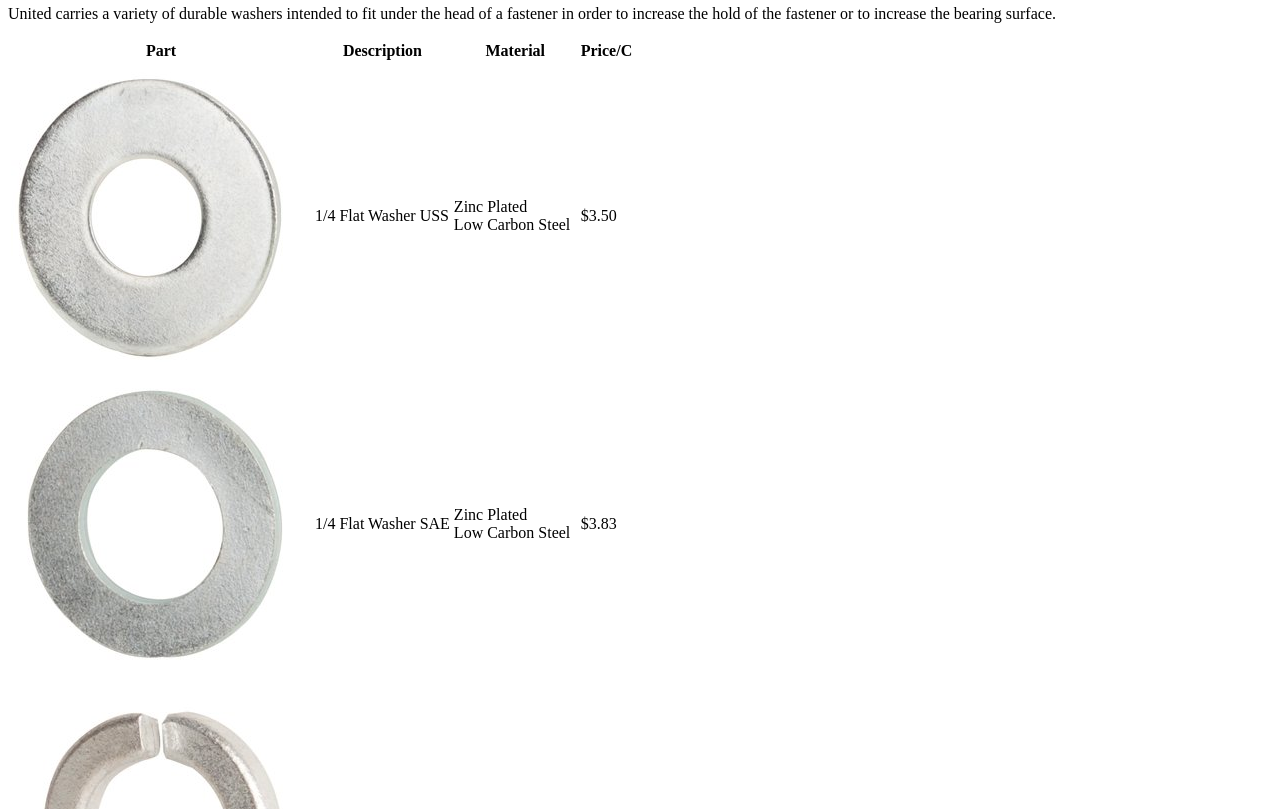
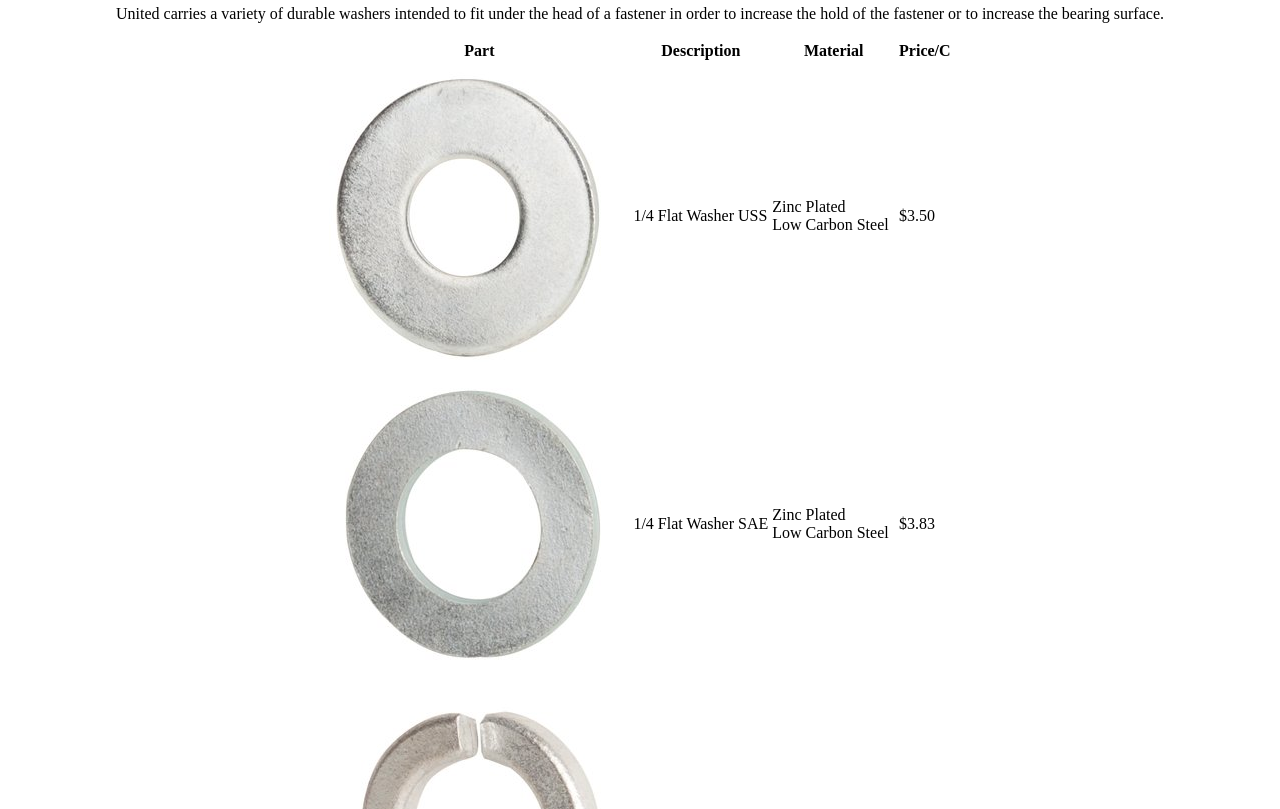
Before and after one commit to b-allan/b-allan.github.io, a plain HTML site: page pp2.html in a window 1280 px wide. Shown: the part 159-968 px from the top of the page. Drawn offline with Linux system fonts and the light colour scheme.

Commit message:
Update pp2.html

```diff
--- a/pp2.html
+++ b/pp2.html
@@ -3,13 +3,15 @@
 <html lang="en">
 <head>
   <meta charset="utf-8">
-
   <title>Washers</title>
   <meta name="description" content="HTML5 Template">
+
+  <link rel="stylesheet" href="style.css" type="text/css">
 
 </head>
 
 <body>
+  <center>
   <h1><img src = "images/Logomakr_4xa5Qd.png" alt = "Company Logo"/></h1>
   <h2>Washers</h2>
 
@@ -64,6 +66,6 @@
     </table>
 
     <p><a href ="https://b-allan.github.io/index.html">Return Home</a></p>
-
+    </center>
 </body>
 </html>
```
